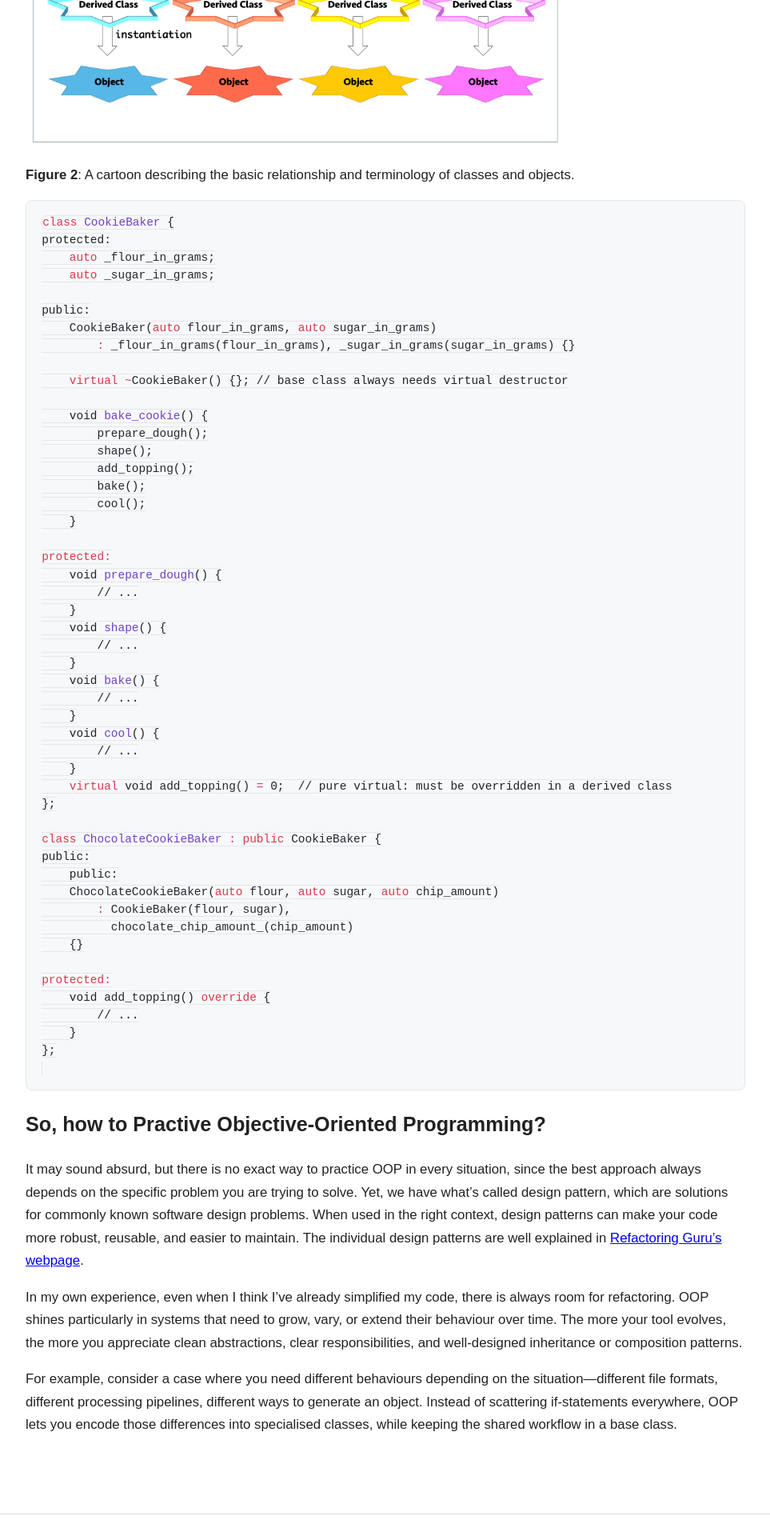
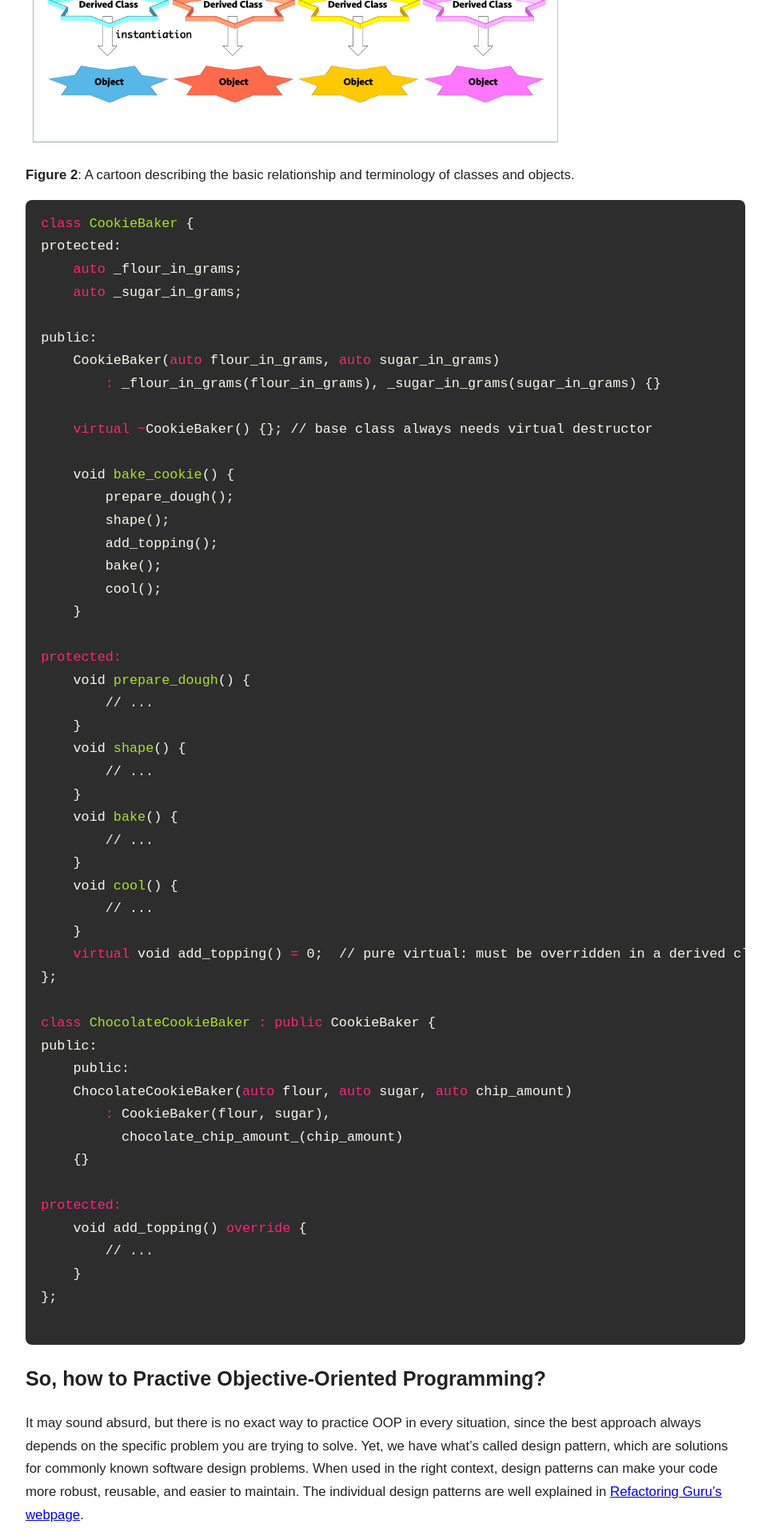
Before and after one commit to KUcyans/KUcyans.github.io, a Jekyll site: the page built from posts/Object_oriented_programming.md, in a window 1280 px wide. Shown: the part 2580-4500 px from the top of the page at 80% size, without its empty margins (158-1121 px from the left). Built offline with Jekyll 4.4.1, drawn with Linux system fonts in a browser that asks for light colours.

Commit message:
change style css for dark code snippet

````diff
--- a/assets/css/style.css
+++ b/assets/css/style.css
@@ -179,38 +179,28 @@ nav a:hover {
   line-height: 1.7;
 }
 
-
-/* Code blocks (fenced ``` blocks) */
-pre {
-  background: #f6f8fa;
-  border: 1px solid #e5e7eb;
+/* Dark code block style (Time Machine–like) */
+div.highlight {
+  background: #2d2d2d;
+  color: #f8f8f2;
   border-radius: 8px;
   padding: 1rem 1.2rem;
   overflow-x: auto;
-  line-height: 1.45;
-  font-size: 0.95rem;
 }
 
-pre code {
-  background: transparent; /* keep only the <pre> background */
+/* Reset inner elements */
+div.highlight pre {
+  background: transparent;
+  margin: 0;
   padding: 0;
 }
 
-/* Inline code (`like this`) */
-code {
-  background: #f6f8fa;
-  border: 1px solid #e5e7eb;
-  border-radius: 6px;
-  padding: 0.15em 0.35em;
-  font-size: 0.95em;
-}
-
-/* Rouge token colours (minimal set) */
-.highlight .c { color: #6a737d; }  /* comments */
-.highlight .k { color: #d73a49; }  /* keywords */
-.highlight .s { color: #032f62; }  /* strings */
-.highlight .n { color: #24292e; }  /* names */
-.highlight .o { color: #d73a49; }  /* operators */
-.highlight .m { color: #005cc5; }  /* numbers */
-.highlight .nf { color: #6f42c1; } /* function names */
-.highlight .nc { color: #6f42c1; } /* class names */
+/* Rouge tokens (dark theme) */
+.highlight .c  { color: #75715e; } /* comments */
+.highlight .k  { color: #f92672; } /* keywords */
+.highlight .s  { color: #e6db74; } /* strings */
+.highlight .n  { color: #f8f8f2; }
+.highlight .o  { color: #f92672; }
+.highlight .m  { color: #ae81ff; }
+.highlight .nf { color: #a6e22e; }
+.highlight .nc { color: #a6e22e; }
````
